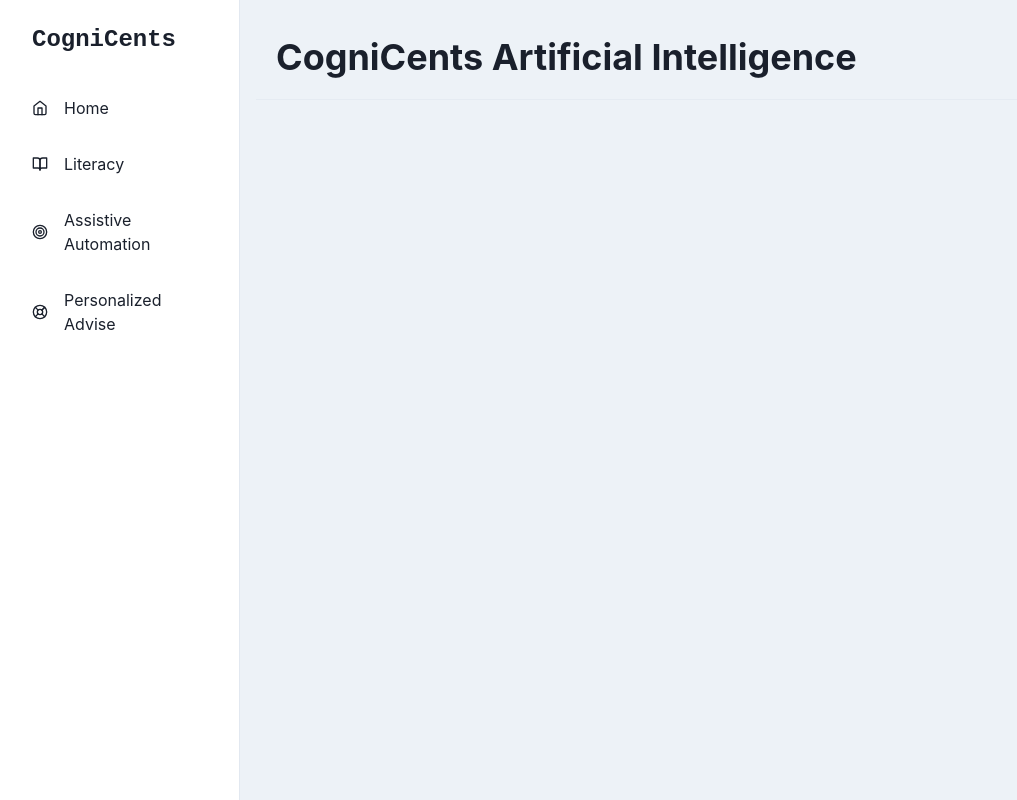
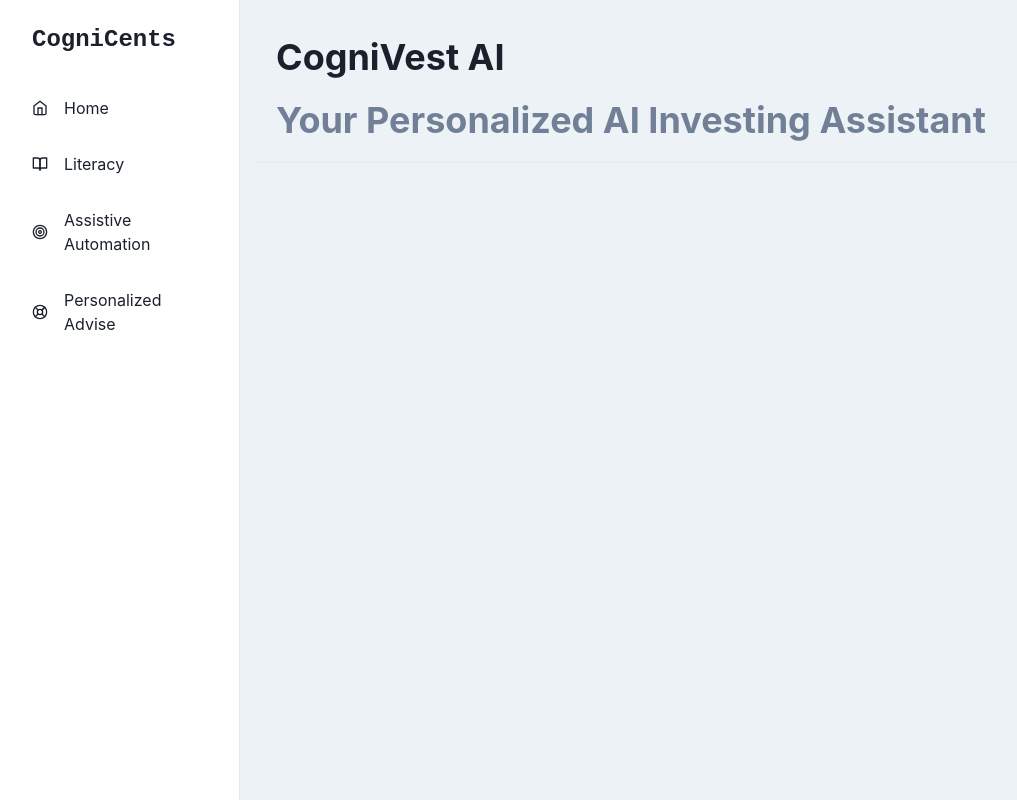
Before and after one commit to unapt/CogniCents, a Next.js app in the folder packages/frontend/: page /personalizedadvise in a window 1280 px wide. Shown: the whole page, without its empty margins (0-1017 px from the left). Built offline with nearby package versions, Linux system fonts and the light colour scheme.

Commit message:
CogniVest AI

```diff
--- a/packages/frontend/src/pages/personalizedadvise.tsx
+++ b/packages/frontend/src/pages/personalizedadvise.tsx
@@ -6,12 +6,13 @@ const PersonalizedAdvise = () => (
     <>
         <SideBar>
             <Heading margin={5}>
-                CogniCents Artificial Intelligence
+                CogniVest AI
+            </Heading>
+            <Heading color="gray.500" margin={5}>
+                Your Personalized AI Investing Assistant
             </Heading>
             <Divider />
             <br />
-
-
         </SideBar>
     </>
 );
```
Also changed, not shown: 1 other file (tests, documents, lock files or other folders).
